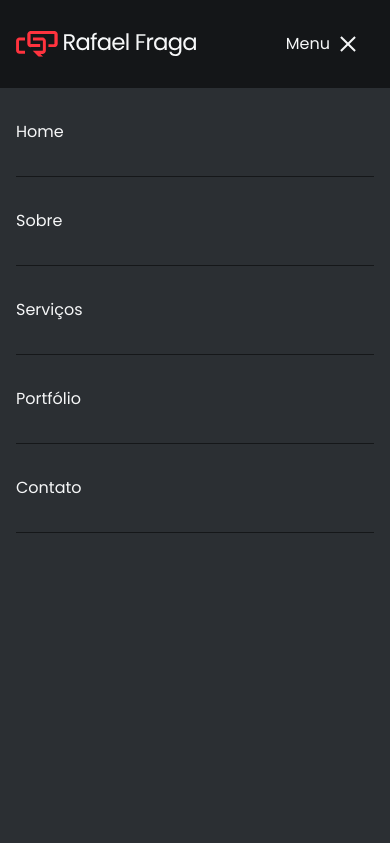
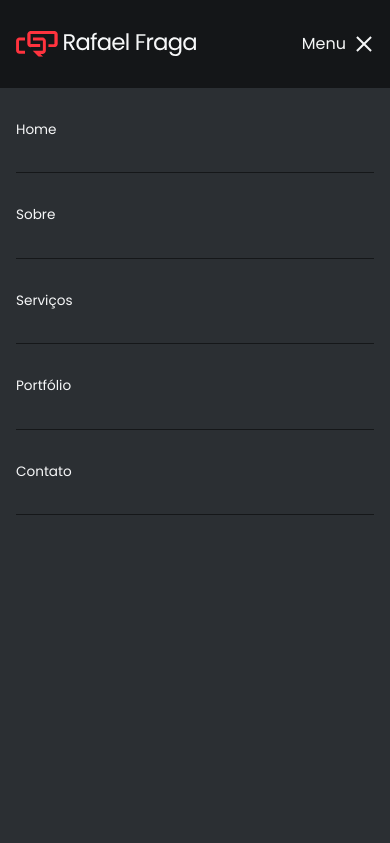
Before and after one commit to rafaelfragadev/site-pessoal, a website built with webpack: page index.html in a window 390 px wide. Both pictures are taken after a click on the button "Menu". Shown: the top 843 px of the page. Built offline with nearby package versions, Linux system fonts and the light colour scheme.

Commit message:
Ajustes no responsivo

```diff
--- a/css/contato.css
+++ b/css/contato.css
@@ -70,7 +70,7 @@
 @media(max-width: 950px){
 
   .contato .container {
-    padding: 50px;
+    padding: 40px 20px;
   }
   #form {
     grid-template-columns: 1fr;
@@ -100,6 +100,9 @@
   }
   #form .col-2 {
     grid-column: 1;
+  }
+  #header {
+    justify-content: space-between;
   }
 }
 
--- a/css/menu-mobile.css
+++ b/css/menu-mobile.css
@@ -66,3 +66,8 @@
     top: -7px;
   }
 }
+@media(max-width: 500px) {
+  #btn-mobile {
+    padding: 0;
+  }
+}
--- a/css/principal.css
+++ b/css/principal.css
@@ -93,7 +93,7 @@
   }
 
   .introducao-conteudo h1 {
-    min-height: 130px;
+    min-height: 110px;
   }
   .introducao-conteudo p {
     margin-top: 0;
--- a/css/utilidades/tipografia.css
+++ b/css/utilidades/tipografia.css
@@ -52,7 +52,10 @@ font:  0.813rem/1.4 "Poppins", sans-serif;
 }
 
 @media(max-width: 400px) {
+  .font-1-p {
+    font-size: .85rem;
+  }
   .font-1-t {
-    font-size: 3rem;
+    font-size: 2.8rem;
   }
 }
```
